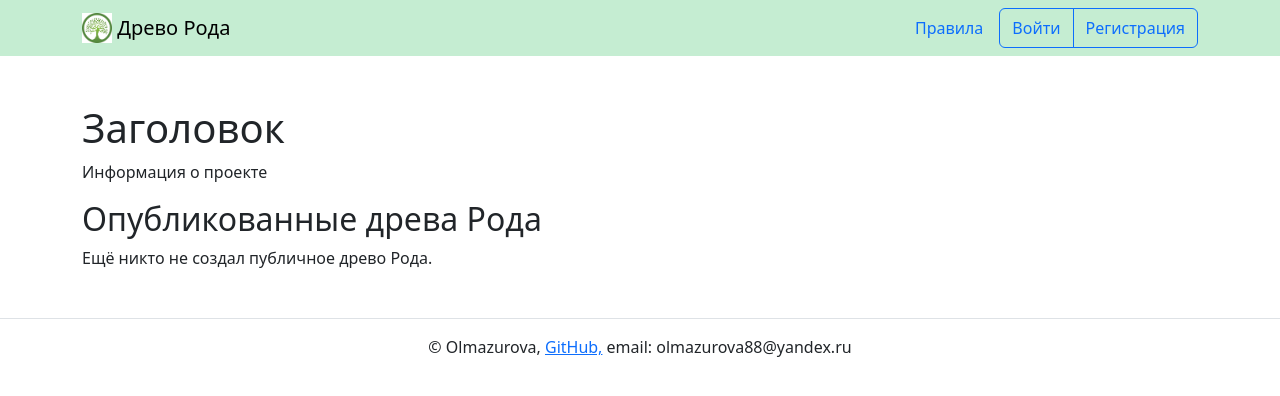
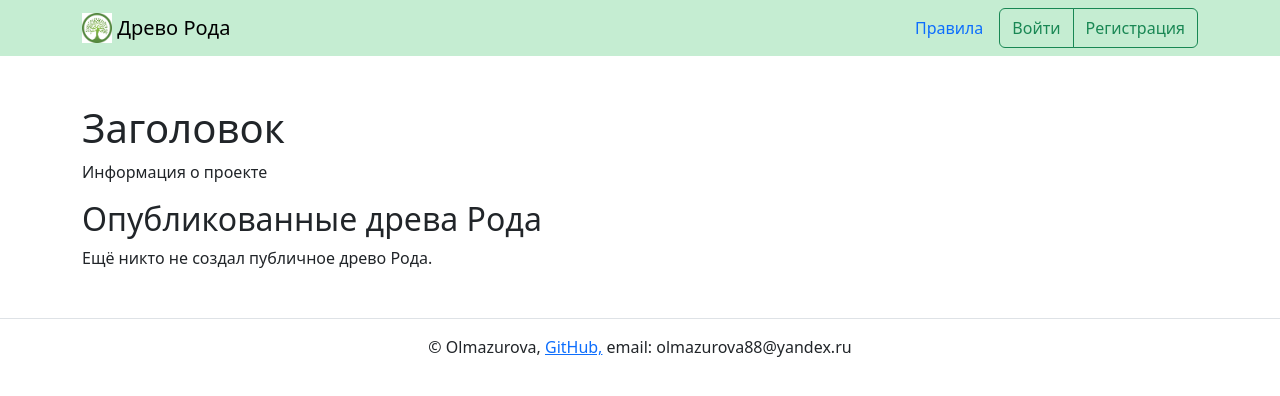
Before and after one commit to Olmazurova/family_tree, a Django app: template family_tree/templates/trees/home.html in a window 1280 px wide. Shown: the top 396 px of the page. Run offline with Django 3.2, Linux system fonts and the light colour scheme; the template is opened without the code that fills it, so the values that code supplies are empty; some libraries are stand-ins or nearby versions.

Commit message:
Изменён цвет кнопок авторизации.

```diff
--- a/family_tree/templates/includes/header.html
+++ b/family_tree/templates/includes/header.html
@@ -26,9 +26,9 @@
             </div>
           {% else %}
             <div class="btn-group" role="group" aria-label="Basic outlined example">
-              <button type="button" class="btn btn-outline-primary"><a class="text-decoration-none text-reset"
+              <button type="button" class="btn btn-outline-success"><a class="text-decoration-none text-reset"
                   href="{% url 'login' %}">Войти</a></button>
-              <button type="button" class="btn btn-outline-primary"><a class="text-decoration-none text-reset"
+              <button type="button" class="btn btn-outline-success"><a class="text-decoration-none text-reset"
                   href="{% url 'registration' %}">Регистрация</a></button>
             </div>
           {% endif %}
--- a/family_tree/templates/registration/login.html
+++ b/family_tree/templates/registration/login.html
@@ -30,8 +30,7 @@
           {% bootstrap_button button_type="submit" content="Войти" %}
         </form>
         <div>
-          <a href="{% url 'password_reset' %}">Забыли пароль?</a> |
-            <a href="{% url 'registration' %}">Зарегистрироваться!</a>
+          <a href="{% url 'password_reset' %}">Забыли пароль?</a>
         </div>
       </div>
     </div>
```
